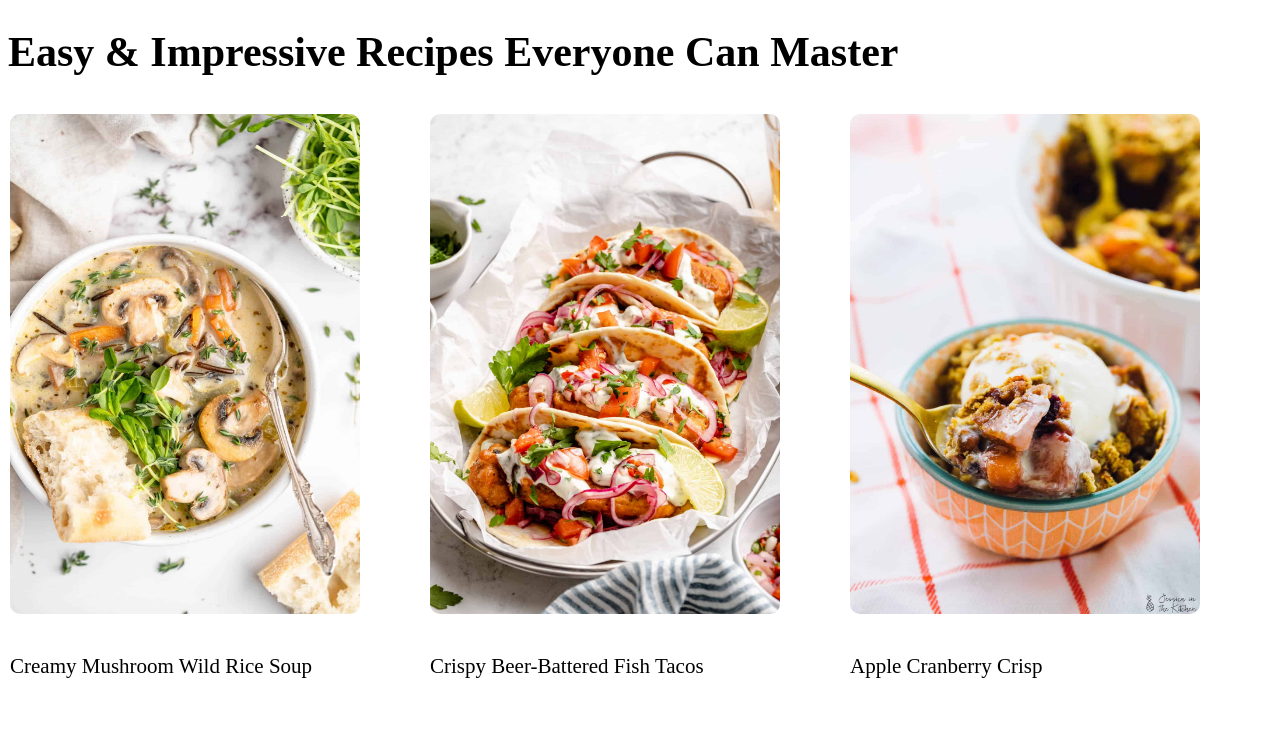
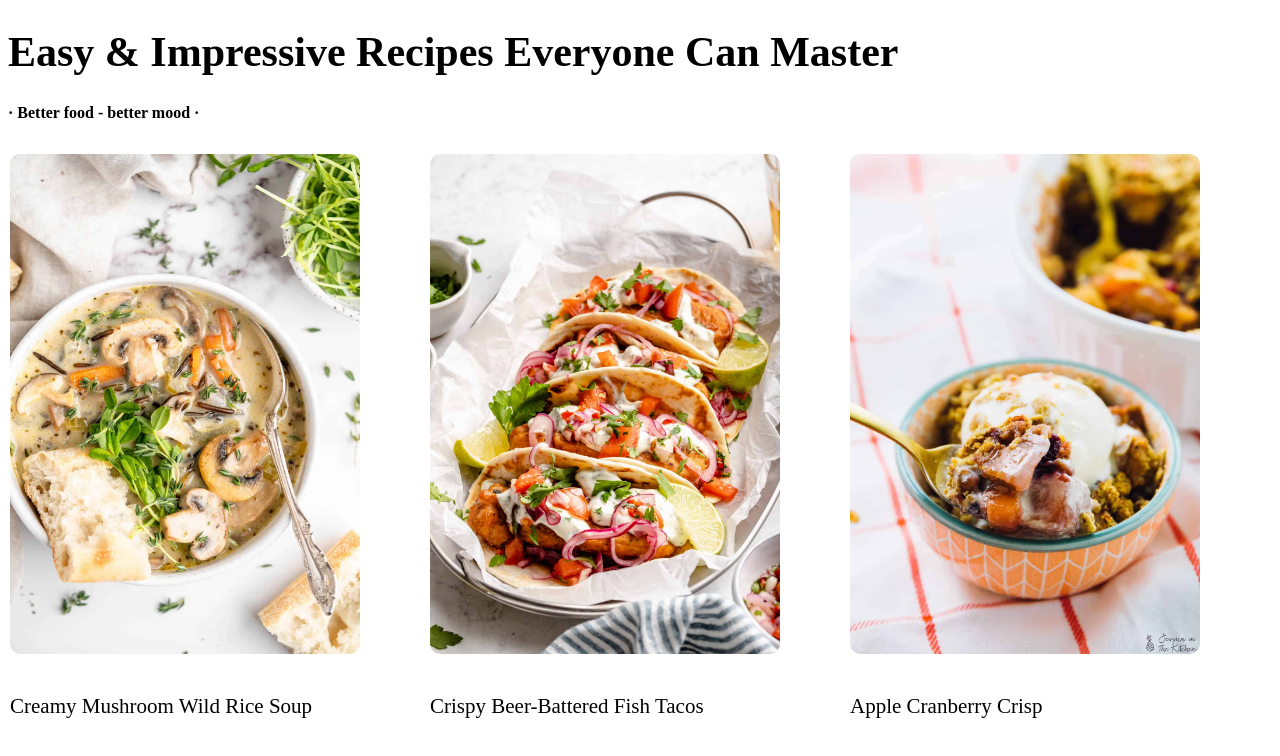
Before and after one commit to its-nikole/Recipes, a plain HTML site: page index.html in a window 1280 px wide. Drawn offline with Linux system fonts and the light colour scheme.

Commit message:
No Idea What Else to Add to the Main Page

```diff
--- a/index.html
+++ b/index.html
@@ -10,6 +10,7 @@
 <body>
    <div class="wrapper">
      <h1>Easy & Impressive Recipes Everyone Can Master</h1>
+     <h4>· Better food - better mood ·</h4>
 
     <div class="content">
         <div class="recipe--item">
@@ -26,7 +27,6 @@
             <a href="ThreeRecipes/dessert.html"><img src="PhotosForRecipes/dessert.jpg"></a>
             <p class="recipe--name">Apple Cranberry Crisp</p>
         </div>
-
     </div>
 
    </div>
--- a/style.css
+++ b/style.css
@@ -9,8 +9,12 @@ html {
 }
 
 h1 {
+    font-size: 42px;
+}
+
+h4 {
+    font-size: 16px;
     padding-bottom: 10px;
-    font-size: 42px;
 }
 
 .content {
```
